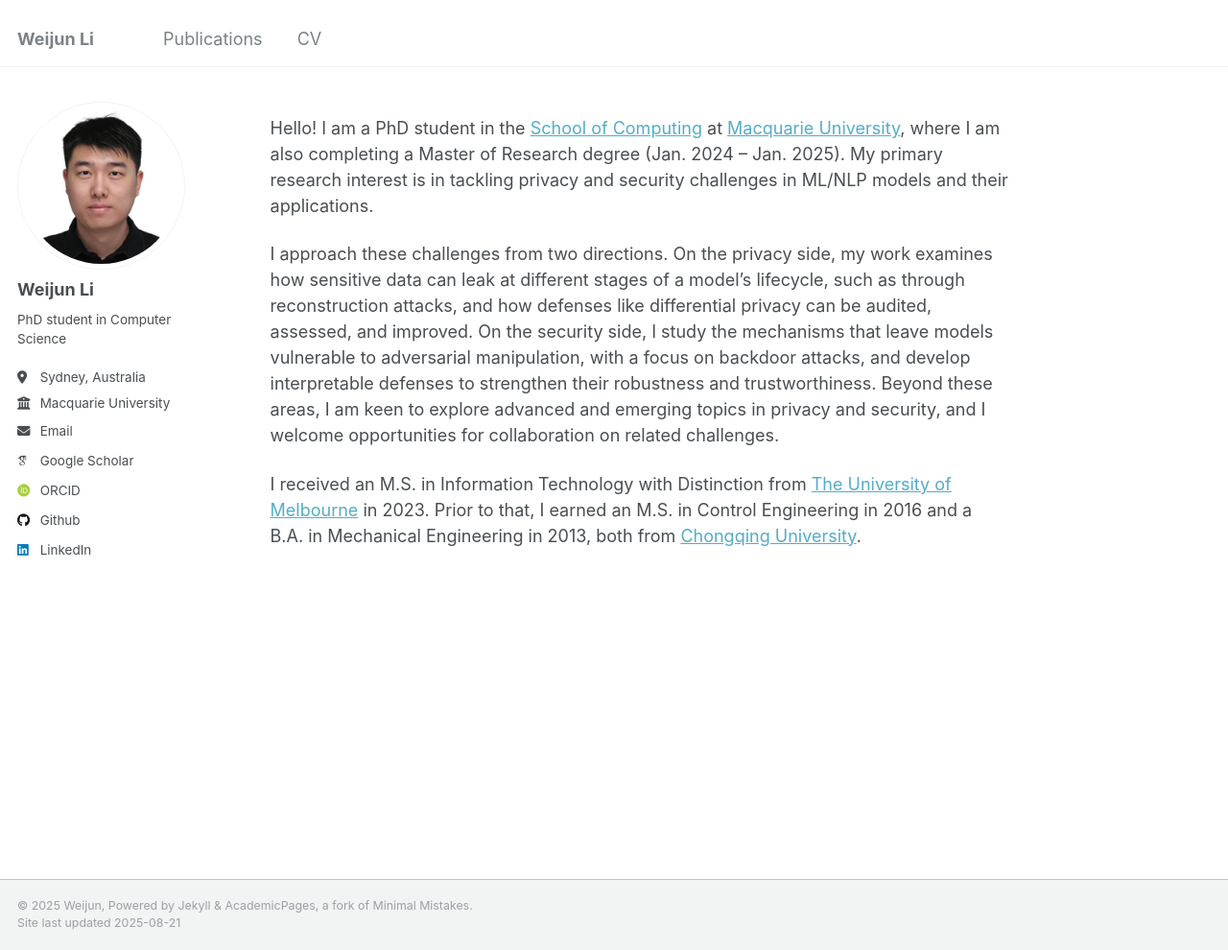
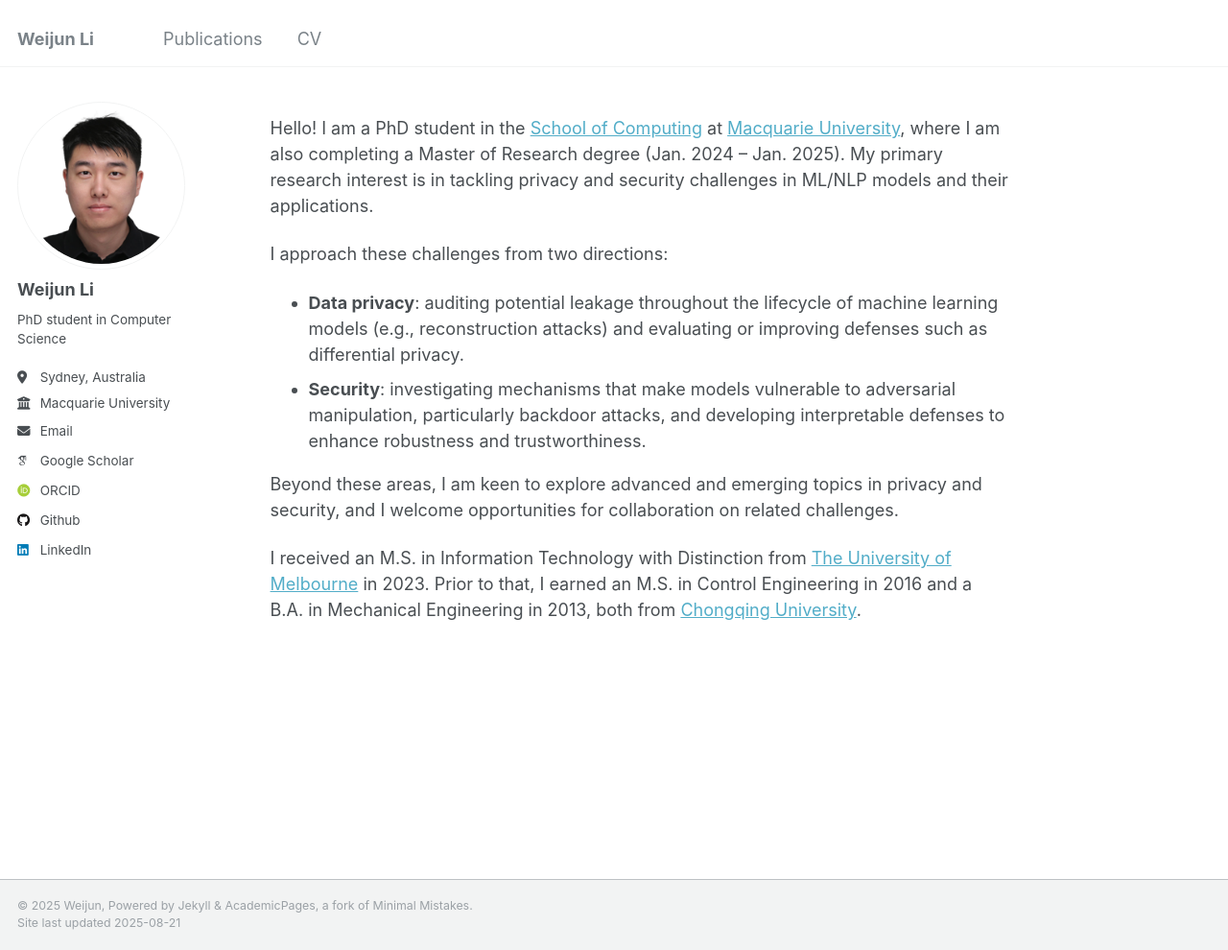
Before and after one commit to weijun-l/weijun-l.github.io, a Jekyll site: the page built from _pages/about.md, in a window 1280 px wide and 990 px high. Shown: the whole window at 96% size. Built offline with Jekyll 4.4.1, drawn with Linux system fonts in a browser that asks for light colours; some web fonts are replaced.

Commit message:
update personal profile

```diff
--- a/_pages/about.md
+++ b/_pages/about.md
@@ -18,6 +18,11 @@ redirect_from:
 
 Hello! I am a PhD student in the <a href="https://www.mq.edu.au/faculty-of-science-and-engineering/departments-and-schools/school-of-computing">School of Computing</a> at <a href="https://www.mq.edu.au/">Macquarie University</a>, where I am also completing a Master of Research degree (Jan. 2024 – Jan. 2025). My primary research interest is in tackling privacy and security challenges in ML/NLP models and their applications.
 
-I approach these challenges from two directions. On the privacy side, my work examines how sensitive data can leak at different stages of a model’s lifecycle, such as through reconstruction attacks, and how defenses like differential privacy can be audited, assessed, and improved. On the security side, I study the mechanisms that leave models vulnerable to adversarial manipulation, with a focus on backdoor attacks, and develop interpretable defenses to strengthen their robustness and trustworthiness. Beyond these areas, I am keen to explore advanced and emerging topics in privacy and security, and I welcome opportunities for collaboration on related challenges.
+I approach these challenges from two directions:
+
+- **Data privacy**: auditing potential leakage throughout the lifecycle of machine learning models (e.g., reconstruction attacks) and evaluating or improving defenses such as differential privacy.
+- **Security**: investigating mechanisms that make models vulnerable to adversarial manipulation, particularly backdoor attacks, and developing interpretable defenses to enhance robustness and trustworthiness.
+
+Beyond these areas, I am keen to explore advanced and emerging topics in privacy and security, and I welcome opportunities for collaboration on related challenges.
 
 I received an M.S. in Information Technology with Distinction from <a href="https://www.unimelb.edu.au/">The University of Melbourne</a> in 2023. Prior to that, I earned an M.S. in Control Engineering in 2016 and a B.A. in Mechanical Engineering in 2013, both from <a href="https://english.cqu.edu.cn/">Chongqing University</a>.
```
